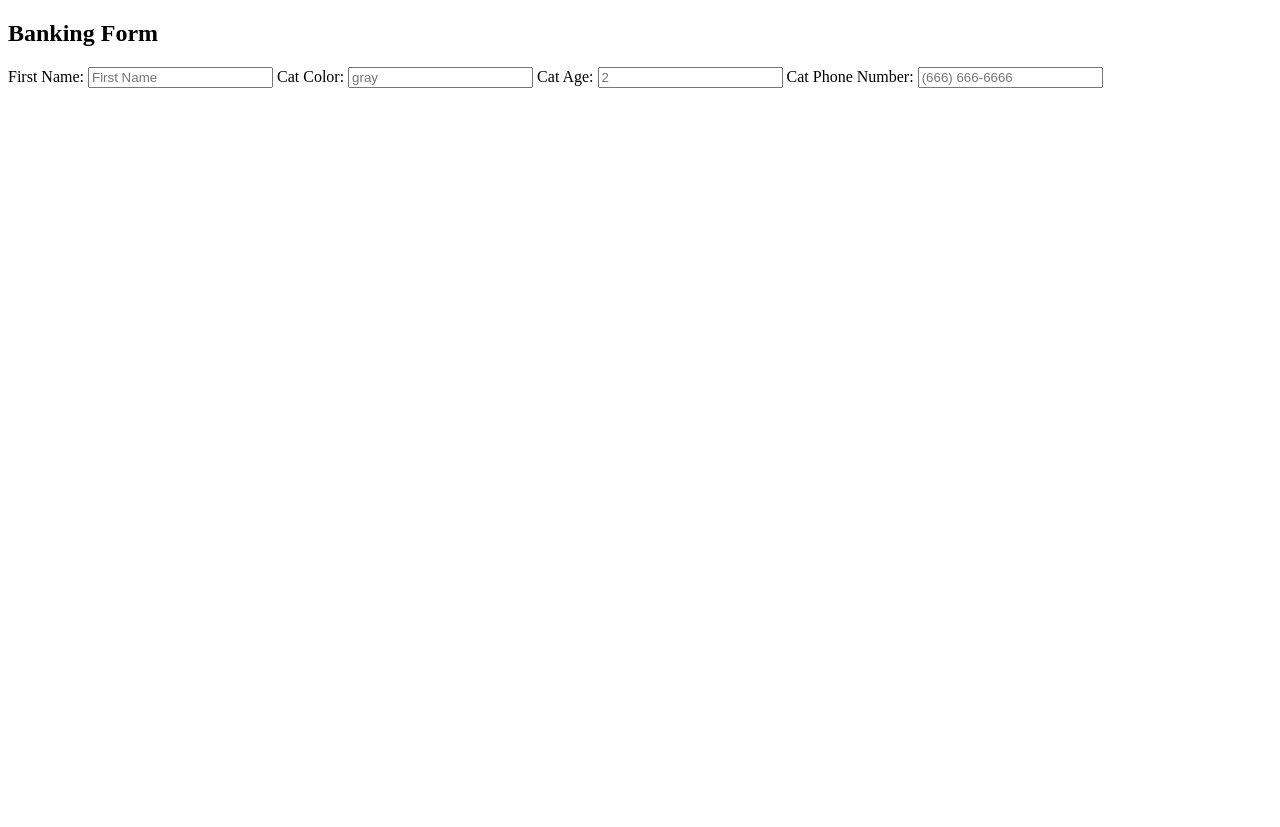
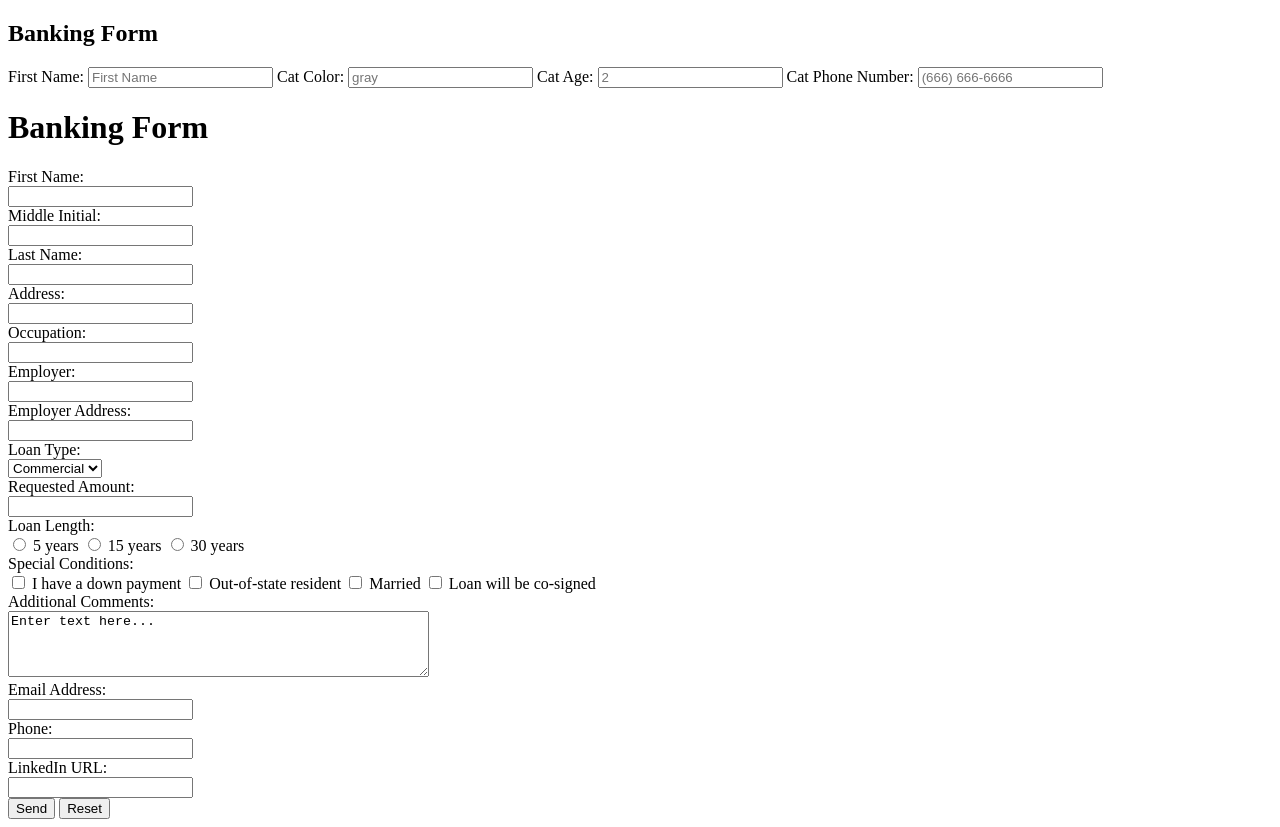
Before and after one commit to daviddassau/banking-form, a plain HTML site: page index.html in a window 1280 px wide. Before the commit the page ends 800 px from the top, so only its background shows below. Drawn offline with Linux system fonts and the light colour scheme.

Commit message:
updated README

```diff
--- a/index.html
+++ b/index.html
@@ -2,6 +2,7 @@
 <html>
 <head>
 	<title>Banking Form</title>
+	<link rel="stylesheet" type="text/css" href="./main.css">
 </head>
 <body>
 
@@ -26,5 +27,74 @@
 
 </article>
 
+
+</head>
+<body>
+
+<div>
+	<h1>Banking Form</h1>
+	<div>
+		<label for="firstName">First Name:</label><br />
+		<input type="text" name="firstName"><br />
+
+		<label for="middleInitial">Middle Initial:</label><br />
+		<input type="text" name="middleInitial"><br />
+
+		<label for="lastName">Last Name:</label><br />
+		<input type="text" name="lastName"><br />
+
+		<label for="address">Address:</label><br />
+		<input type="text" name="address"><br />
+
+		<label for="occupation">Occupation:</label><br />
+		<input type="text" name="occupation"><br />
+
+		<label for="employer">Employer:</label><br />
+		<input type="text" name="employer"><br />
+
+		<label for="employerAddress">Employer Address:</label><br />
+		<input type="text" name="employerAddress"><br />
+
+		<label for="loanType">Loan Type:</label><br />
+		<select name="loanType" form="loan">
+		  <option value="commercial">Commercial</option>
+		  <option value="realEstate">Real estate</option>
+		  <option value="personal">Personal</option>
+		  <option value="mortgage">Mortgage</option>
+		</select><br />
+
+		<label for="requestedAmount">Requested Amount:</label><br />
+		<input type="text" name="requestedAmount"><br />
+
+		<label for="loanLength">Loan Length:</label><br />
+		<input type="radio" name="loanLength" value="fiveYears"> 5 years
+  		<input type="radio" name="loanLength" value="fifteenYears"> 15 years
+  		<input type="radio" name="loanLength" value="thirtyYears"> 30 years<br />
+
+  		<label for="specialConditions">Special Conditions:</label><br />
+		<input type="checkbox" name="specialConditions" value="downPayment"> I have a down payment
+  		<input type="checkbox" name="specialConditions" value="outOfStateResident"> Out-of-state resident
+  		<input type="checkbox" name="specialConditions" value="married"> Married
+  		<input type="checkbox" name="specialConditions" value="cosigned"> Loan will be co-signed<br />
+
+  		<label for="additionalComments">Additional Comments:</label><br />
+  		<textarea rows="4" cols="50" name="additionalComments" form="form">Enter text here...</textarea><br />
+
+  		<label for="emailAddress">Email Address:</label><br />
+  		<input type="text" name="emailAddress"><br />
+
+  		<label for="phone">Phone:</label><br />
+  		<input type="text" name="phone"><br />
+
+  		<label for="linkedInURL">LinkedIn URL:</label><br />
+  		<input type="text" name="linkedInURL"><br />
+
+  		<input type="submit" value="Send">
+		<input type="reset" value="Reset">
+
+	</div>
+</div>
+
+
 </body>
 </html>
--- /dev/null
+++ b/main.css
@@ -0,0 +1 @@
+/* Main CSS */
```
Also changed, not shown: 1 other file.
